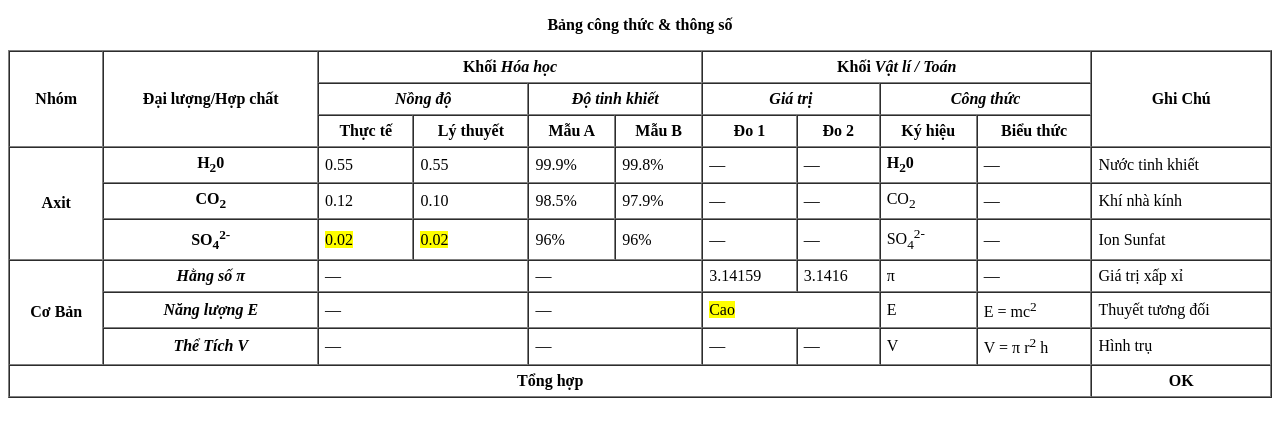
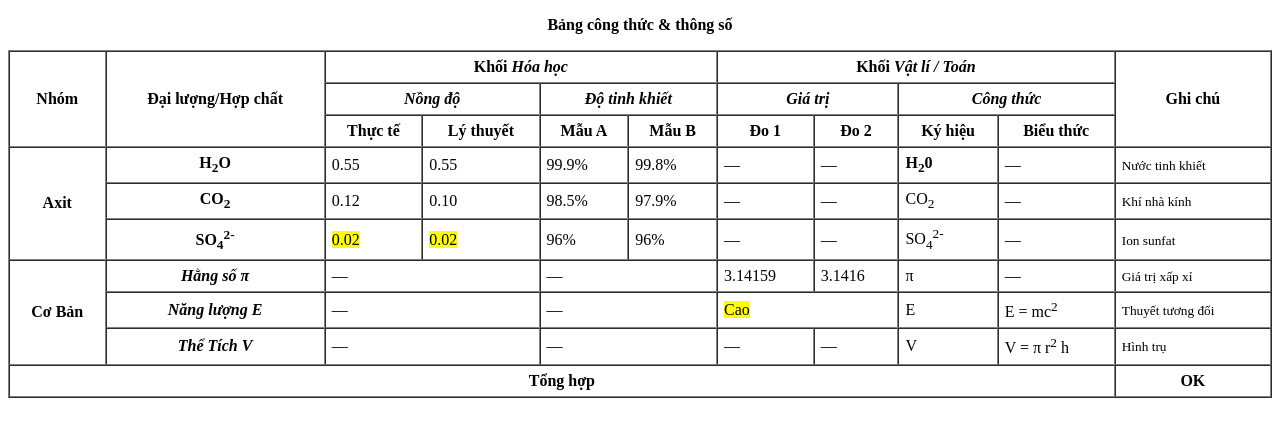
Before and after one commit to tqb180302/F8_K18-HomeWork, a plain HTML site: page BaiTapBuoi5/Bang1.html in a window 1280 px wide. Drawn offline with Linux system fonts and the light colour scheme.

Commit message:
Homework 5 fix

```diff
--- a/BaiTapBuoi5/Bang1.html
+++ b/BaiTapBuoi5/Bang1.html
@@ -13,7 +13,7 @@
             <th rowspan="3">Đại lượng/Hợp chất</th>
             <th colspan="4">Khối <i>Hóa học</i></th>
             <th colspan="4">Khối <i>Vật lí / Toán</i></th>
-            <th rowspan="3">Ghi Chú</th>
+            <th rowspan="3">Ghi chú</th>
         </tr>
         <tr>
             <th colspan="2"><i>Nồng độ</i></th>
@@ -35,7 +35,7 @@
     <tbody>
         <tr>
             <td rowspan="3" align="center"><b>Axit</b></td>
-            <td align="center"><b>H<sub>2</sub>0</b></td>
+            <td align="center"><b>H<sub>2</sub>O</b></td>
             <td>0.55</td>
             <td>0.55</td>
             <td>99.9%</td>
@@ -44,7 +44,7 @@
             <td>&mdash;</td>
             <td><b>H<sub>2</sub>0</b></td>
             <td>&mdash;</td>
-            <td>Nước tinh khiết</td>
+            <td><small>Nước tinh khiết</small></td>
         </tr>
         <tr>
             <td align="center"><b>CO<sub>2</sub></b></td>
@@ -56,7 +56,7 @@
             <td>&mdash;</td>
             <td>CO<sub>2</sub></td>
             <td>&mdash;</td>
-            <td>Khí nhà kính</td>
+            <td><small>Khí nhà kính</small></td>
         </tr>
         <tr>
             <td align="center"><b>SO<sub>4</sub><sup>2-</sup></b></td>
@@ -68,8 +68,11 @@
             <td>&mdash;</td>
             <td>SO<sub>4</sub><sup>2-</sup></td>
             <td>&mdash;</td>
-            <td>Ion Sunfat</td>
+            <td><small>Ion sunfat</small></td>
         </tr>
+    </tbody>
+    <tbody>
+
     <tr>
         <td rowspan="3" align="center"><b>Cơ Bản</b></td>
         <td align="center"><b><i>Hằng số &pi;</i></b></td>
@@ -79,7 +82,7 @@
         <td>3.1416</td>
         <td>&pi;</td>
         <td>&mdash;</td>
-            <td>Giá trị xấp xỉ</td>
+        <td><small>Giá trị xấp xỉ</small></td>
     </tr>
     <tr>
         <td align="center"><b><i>Năng lượng E</i></b></td>
@@ -88,7 +91,7 @@
         <td colspan="2"><mark>Cao</mark></td>
         <td>E</td>
         <td>E = mc<sup>2</sup></td>
-            <td>Thuyết tương đối</td>
+        <td><small>Thuyết tương đối</small></td>
     </tr>
     <tr>
         <td align="center"><b><i>Thể Tích V</i></b></td>
@@ -98,7 +101,7 @@
         <td>&mdash;</td>
         <td>V</td>
         <td>V = &pi; r<sup>2</sup> h</td>
-            <td>Hình trụ</td>
+        <td><Small>Hình trụ</Small></td>
     </tr>
     </tbody>
     <tfoot>
```
Also changed, not shown: BaiTapBuoi5/Bang2.html (+7 -3 lines). Lines whose indentation alone changed are shown as unchanged.
